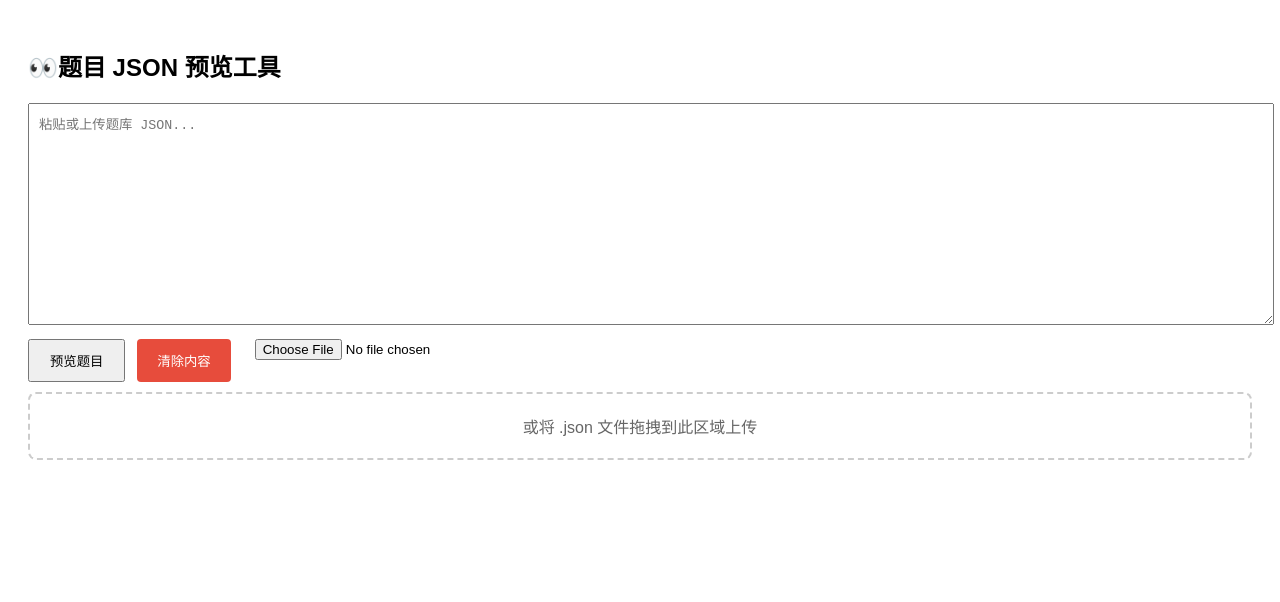
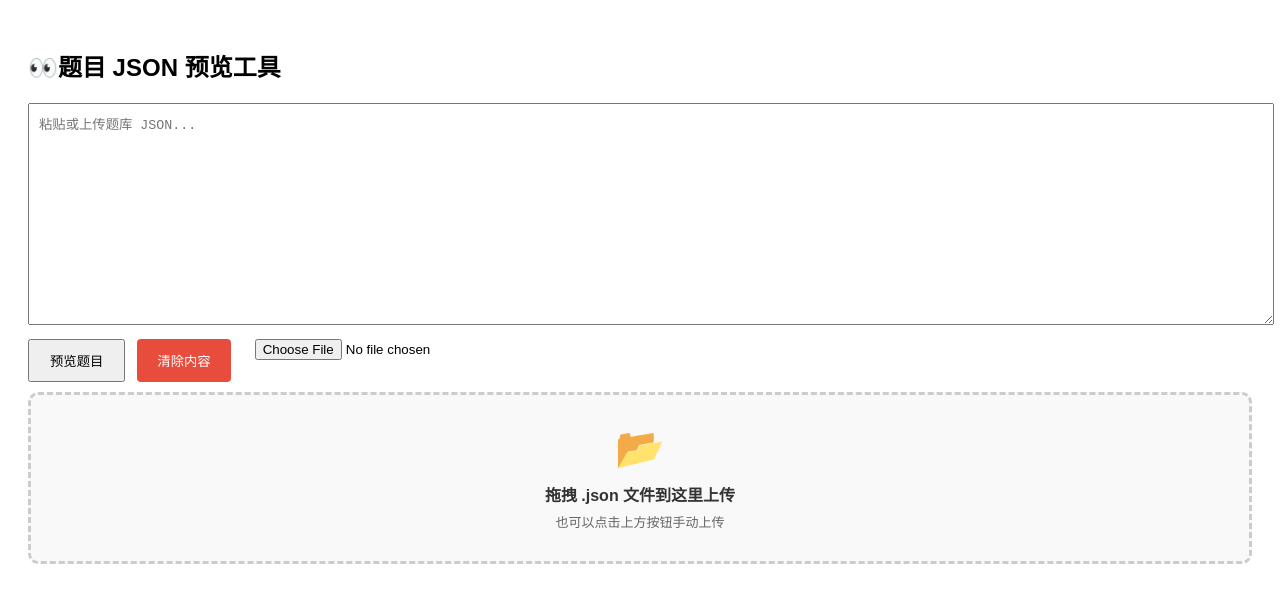
Before and after one commit to Olivia-SMY/ecat-fullstack, a React (Vite) app in the folder esat-client/: page /json-preview in a window 1280 px wide. Shown: the top 602 px of the page. Built offline with nearby package versions, Linux system fonts and the light colour scheme.

Commit message:
better drag-and-drop

```diff
--- a/esat-client/src/pages/JsonPreview.jsx
+++ b/esat-client/src/pages/JsonPreview.jsx
@@ -100,22 +100,30 @@ const JsonPreview = () => {
           style={{ marginLeft: '12px' }}
         />
       </div>
-
 <div
   ref={dropRef}
   onDrop={handleDrop}
   onDragOver={handleDragOver}
+  onDragEnter={() => dropRef.current.style.borderColor = '#2f80ed'}
+  onDragLeave={() => dropRef.current.style.borderColor = '#ccc'}
   style={{
-          border: '2px dashed #ccc',
-          borderRadius: '8px',
-          padding: '20px',
+    border: '3px dashed #ccc',
+    borderRadius: '10px',
+    padding: '30px',
     textAlign: 'center',
-          color: '#666',
-          marginBottom: '20px'
+    backgroundColor: '#f9f9f9',
+    color: '#333',
+    fontSize: '16px',
+    transition: 'border-color 0.3s, background-color 0.3s',
+    marginBottom: '20px',
+    cursor: 'pointer'
   }}
 >
-        或将 .json 文件拖拽到此区域上传
+  <div style={{ fontSize: '40px', marginBottom: '10px' }}>📂</div>
+  <div><strong>拖拽 .json 文件到这里上传</strong></div>
+  <div style={{ fontSize: '13px', color: '#666', marginTop: '6px' }}>也可以点击上方按钮手动上传</div>
 </div>
+
 
       {error && <div style={{ color: 'red', marginBottom: '10px' }}>{error}</div>}
 
```
Lines whose indentation alone changed are shown as unchanged.
